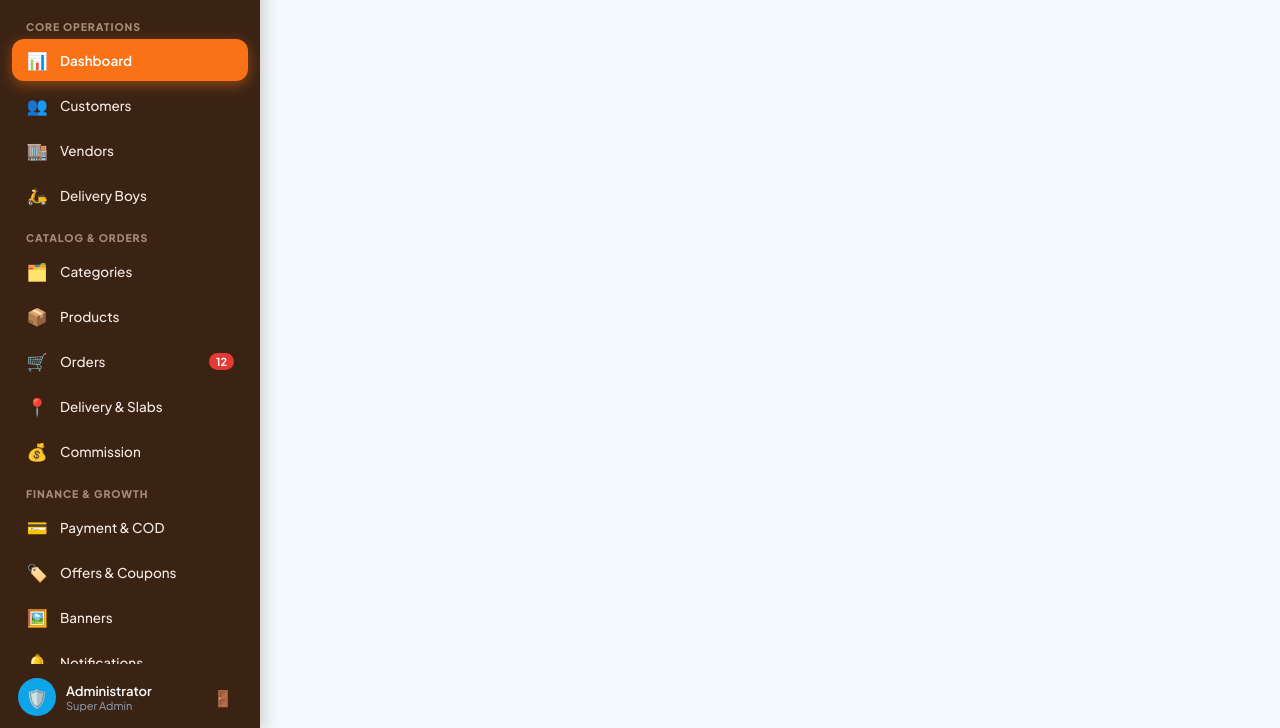
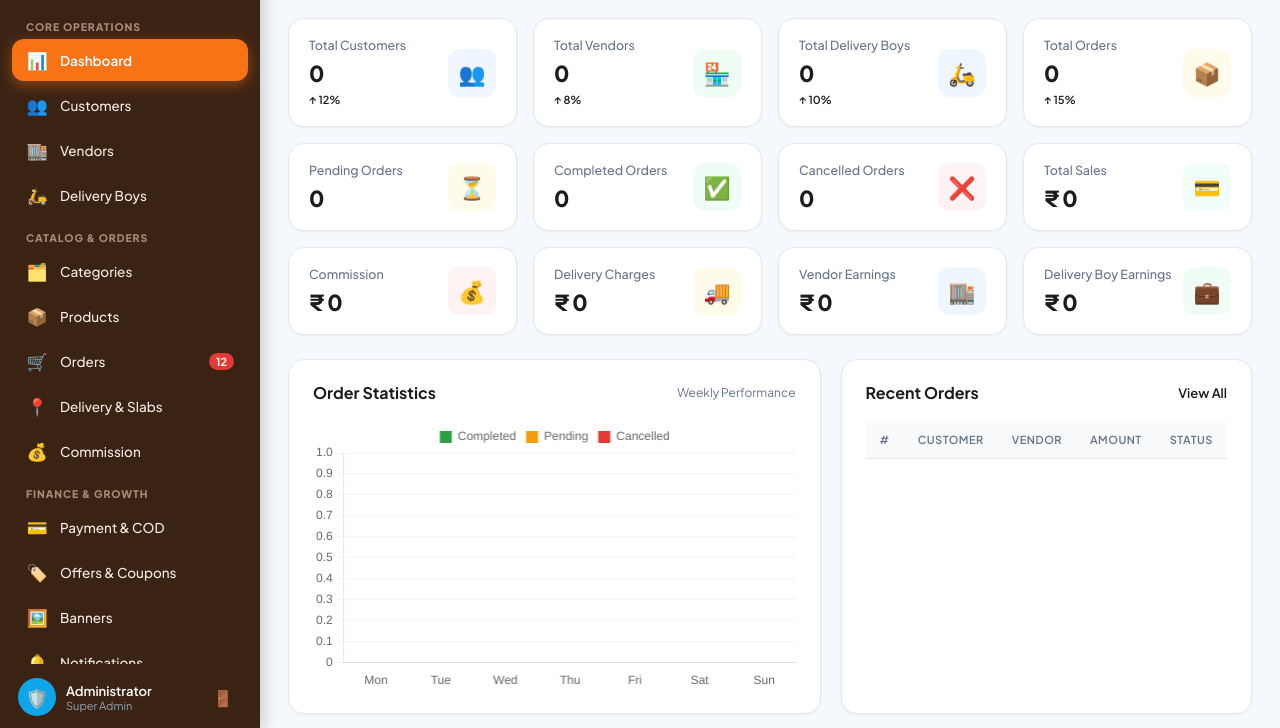
Before and after one commit to radhixtechnologies/quick_commerce_backend, a website: page public/admin/index.html in a window 1280 px wide. Shown: the part 70-798 px from the top of the page. Drawn offline with nearby package versions, Linux system fonts and the light colour scheme; no server answers.

Commit message:
fix: remove syntax error in admin-app.js and use root-relative asset paths for /admin and /vendor

```diff
--- a/public/admin/index.html
+++ b/public/admin/index.html
@@ -16,7 +16,7 @@
   <script src="/socket.io/socket.io.js"></script>
 
   <!-- Production Admin CSS -->
-  <link rel="stylesheet" href="css/admin.css" />
+  <link rel="stylesheet" href="/admin/css/admin.css" />
 </head>
 <body>
 
@@ -442,7 +442,7 @@
   </div>
 
   <!-- MAIN APP SCRIPT WITH CACHE-BUSTER -->
-  <script src="js/admin-app.js?v=2.4"></script>
+  <script src="/admin/js/admin-app.js?v=2.5"></script>
 
 </body>
 </html>
--- a/public/admin/js/admin-app.js
+++ b/public/admin/js/admin-app.js
@@ -1120,7 +1120,6 @@ function openDocPreviewLightbox(title, url, docKey, vendorId) {
 function closeDocPreviewLightbox() {
   const lightbox = document.getElementById('docPreviewLightbox');
   if (lightbox) lightbox.style.display = 'none';
-}
 }
 
 async function updateDocStatus(vendorId, docKey, status) {
```
Also changed, not shown: public/vendor/index.html (+2 -2 lines).
